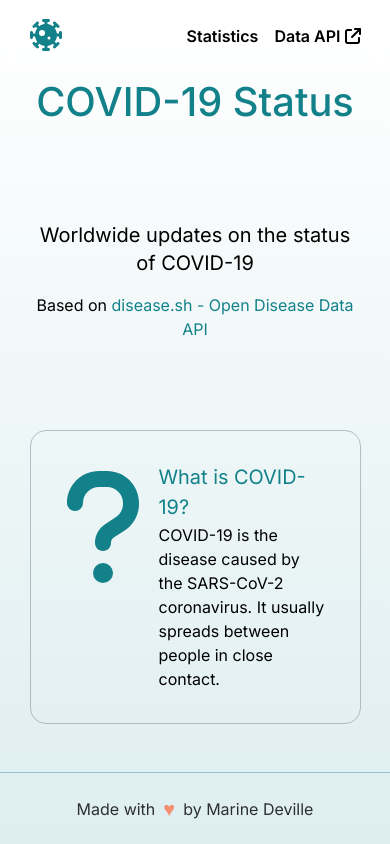
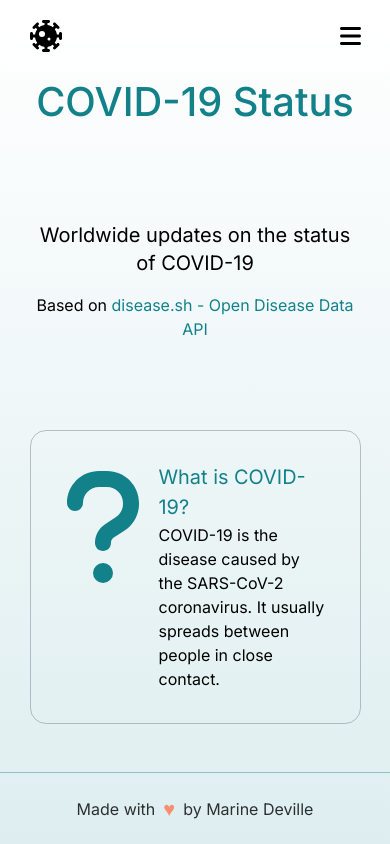
Before and after one commit to Xelfie/covid-status, a Next.js app: page / in a window 390 px wide. Built offline with nearby package versions, Linux system fonts and the light colour scheme.

Commit message:
Made navbar responsive with hamburger menu

```diff
--- a/src/app/layout.tsx
+++ b/src/app/layout.tsx
@@ -2,7 +2,7 @@ import type { Metadata } from "next";
 import { Inter } from "next/font/google";
 
 import Footer from "@/components/layout/Footer";
-import Navbar from "@/components/layout/Navbar";
+import Navbar from "@/components/layout/navbar/Navbar";
 
 import "@/styles/globals.css";
 import "@fortawesome/fontawesome-svg-core/styles.css";
--- /dev/null
+++ b/src/components/layout/navbar/HamburgerMenu.tsx
@@ -0,0 +1,63 @@
+"use client";
+
+import React, { useState } from "react";
+import Link from "next/link";
+
+import { faArrowUpRightFromSquare } from "@fortawesome/free-solid-svg-icons";
+import { faBars } from "@fortawesome/free-solid-svg-icons/faBars";
+import { faXmark } from "@fortawesome/free-solid-svg-icons/faXmark";
+import { FontAwesomeIcon } from "@fortawesome/react-fontawesome";
+
+import NavbarOption from "./NavbarOption";
+
+export default function HamburgerMenu() {
+  const [isExpanded, setIsExpanded] = useState(false);
+
+  return (
+    <>
+      <li className="hover:text-accent sm:hidden">
+        <button
+          type="button"
+          className="-mr-3 p-3"
+          aria-label="Open menu"
+          onClick={() => setIsExpanded(!isExpanded)}
+        >
+          <FontAwesomeIcon icon={faBars} size="xl" />
+        </button>
+      </li>
+
+      {isExpanded && (
+        <div className="absolute right-0 top-0 flex h-screen w-2/5 flex-col items-end bg-backgroundStart px-[calc(5%+10px)] py-6">
+          <button
+            type="button"
+            className="-mr-3 -mt-3 p-3"
+            aria-label="Close menu"
+            onClick={() => setIsExpanded(!isExpanded)}
+          >
+            <FontAwesomeIcon icon={faXmark} size="xl" />
+          </button>
+
+          <ul className="w-full">
+            <NavbarOption className="my-4 py-1">
+              <Link href="/">Home</Link>
+            </NavbarOption>
+
+            <NavbarOption className="my-4 py-1">
+              <Link href="/stats">Statistics</Link>
+            </NavbarOption>
+
+            <NavbarOption className="my-4 py-1">
+              <Link
+                href="https://disease.sh/docs/"
+                target="_blank"
+                rel="noopener noreferrer"
+              >
+                Data API <FontAwesomeIcon icon={faArrowUpRightFromSquare} />
+              </Link>
+            </NavbarOption>
+          </ul>
+        </div>
+      )}
+    </>
+  );
+}
--- a/src/components/layout/Navbar.tsx
+++ b/src/components/layout/navbar/Navbar.tsx
@@ -5,24 +5,30 @@ import { faArrowUpRightFromSquare } from "@fortawesome/free-solid-svg-icons/faAr
 import { faVirusCovid } from "@fortawesome/free-solid-svg-icons/faVirusCovid";
 import { FontAwesomeIcon } from "@fortawesome/react-fontawesome";
 
+import HamburgerMenu from "./HamburgerMenu";
+import NavbarOption from "./NavbarOption";
+
 export default function Navbar() {
   return (
     <nav className="sticky top-0 z-40 flex h-navbar w-full flex-none items-center bg-backgroundStart/50 backdrop-blur">
-      <ul className="flex w-full flex-row items-center justify-between px-[calc(5%+10px)] text-textPrimary/80">
+      <ul className="flex w-full flex-row items-center justify-between px-[calc(5%+10px)] font-semibold text-textPrimary/80">
         <li>
-          <Link href="/">
+          <Link href="/" className="flex items-center hover:text-accent">
             <FontAwesomeIcon
-              className="-ml-3 p-3 text-primary hover:text-accent"
+              className="-ml-2 p-2"
               icon={faVirusCovid}
               size="2x"
             />
+            <span className="hidden sm:block">COVID-19 Status</span>
           </Link>
         </li>
-        <span className="flex h-full flex-row gap-4">
-          <li className="font-semibold hover:text-accent">
+
+        {/* Left-aligned navigation options */}
+        <ul className="hidden h-full flex-row gap-4 sm:flex">
+          <NavbarOption>
             <Link href="/stats">Statistics</Link>
-          </li>
-          <li className="font-semibold hover:text-accent">
+          </NavbarOption>
+          <NavbarOption>
             <Link
               href="https://disease.sh/docs/"
               target="_blank"
@@ -30,8 +36,10 @@ export default function Navbar() {
             >
               Data API <FontAwesomeIcon icon={faArrowUpRightFromSquare} />
             </Link>
-          </li>
-        </span>
+          </NavbarOption>
+        </ul>
+
+        <HamburgerMenu />
       </ul>
     </nav>
   );
--- /dev/null
+++ b/src/components/layout/navbar/NavbarOption.tsx
@@ -0,0 +1,10 @@
+import React, { PropsWithChildren } from "react";
+
+import { TailwindProps } from "@/types/types";
+
+export default function NavbarOption({
+  children,
+  className = "",
+}: TailwindProps & PropsWithChildren) {
+  return <li className={`hover:text-accent ${className}`}>{children}</li>;
+}
```
